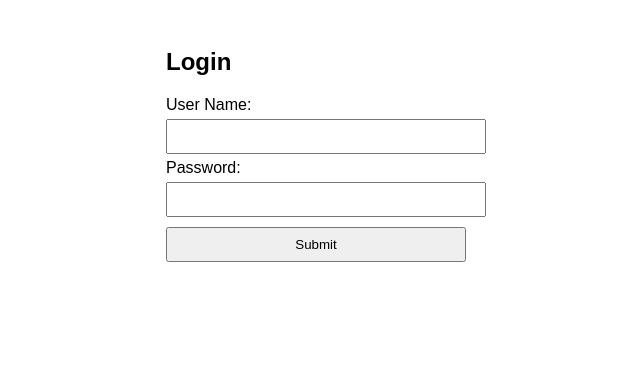
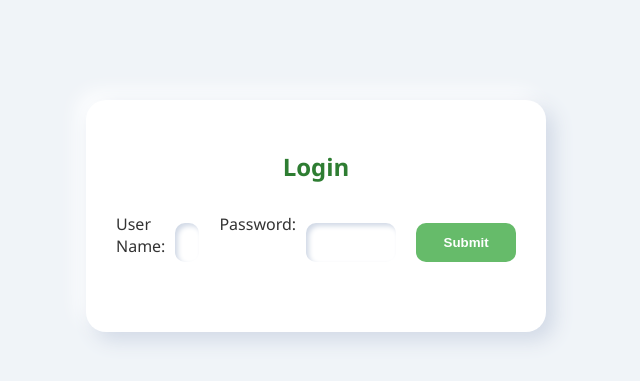
Before and after one commit to ntsya0901/Tugas_5, a PHP site: page /login.php in a window 1280 px wide. Shown: the top 381 px of the page, without its empty margins (324-964 px from the left). Run offline with PHP 8.4, Linux system fonts and the light colour scheme.

Commit message:
perubahan code

```diff
--- a/login.php
+++ b/login.php
@@ -1,6 +1,13 @@
 <?php
 session_start();
 require 'db.php';
+
+if (isset($_SESSION['user'])) {
+    header("Location: index.php");
+    exit;
+}
+
+$error = '';
 
 if ($_SERVER["REQUEST_METHOD"] == "POST") {
     $username = $_POST['username'];
@@ -13,11 +20,7 @@ if ($_SERVER["REQUEST_METHOD"] == "POST") {
 
     if ($result->num_rows === 1) {
         $userData = $result->fetch_assoc();
-
-        // Simpan semua info ke session
         $_SESSION['user'] = $userData['username'];
-
-
         header("Location: index.php");
         exit;
     } else {
@@ -26,17 +29,13 @@ if ($_SERVER["REQUEST_METHOD"] == "POST") {
 }
 ?>
 
-
 <!DOCTYPE html>
 <html>
-
 <head>
     <title>Login</title>
     <link rel="stylesheet" href="style.css">
 </head>
-
 <body>
-
 <div class="login-box">
     <h2>Login</h2>
     <?php if (!empty($error)) echo "<p style='color:red;'>$error</p>"; ?>
@@ -49,5 +48,4 @@ if ($_SERVER["REQUEST_METHOD"] == "POST") {
     </form>
 </div>
 </body>
-
 </html>
--- a/logout.php
+++ b/logout.php
@@ -2,3 +2,4 @@
 session_start();
 session_destroy();
 header("Location: login.php");
+exit;
--- a/process.php
+++ b/process.php
@@ -1,6 +1,7 @@
 <?php
 session_start();
 require 'db.php';
+
 if (!isset($_SESSION['user'])) {
     header("Location: login.php");
     exit;
@@ -14,6 +15,7 @@ if (isset($_POST['tambah'])) {
     $stmt->bind_param("ss", $task, $username);
     $stmt->execute();
 }
+
 if (isset($_GET['selesai'])) {
     $id = (int)$_GET['selesai'];
     $conn->query("UPDATE todos SET status='done' WHERE id=$id AND username='$username'");
@@ -24,5 +26,5 @@ if (isset($_GET['hapus'])) {
     $conn->query("DELETE FROM todos WHERE id=$id AND username='$username'");
 }
 
-
 header("Location: index.php");
+exit;
--- a/style.css
+++ b/style.css
@@ -1,17 +1,156 @@
+
 body {
-  font-family: Arial;
+  font-family: 'Segoe UI', Tahoma, Geneva, Verdana, sans-serif;
+  background: #f0f4f8;
+  color: #333;
+  margin: 0;
+  padding: 0;
+}
+
+.login-box {
+  width: 100%;
+  max-width: 400px;
+  margin: 100px auto;
+  background: #ffffff;
+  padding: 30px;
+  border-radius: 20px;
+  box-shadow: 8px 8px 20px #d1d9e6, -8px -8px 20px #ffffff;
+}
+
+.login-box h2 {
+  text-align: center;
+  margin-bottom: 20px;
+  color: #2e7d32;
+}
+
+.login-box input {
+  width: 100%;
+  padding: 12px;
+  margin: 10px 0;
+  border: none;
+  border-radius: 10px;
+  box-shadow: inset 3px 3px 5px #d1d9e6, inset -3px -3px 5px #ffffff;
+}
+
+.login-box input:focus {
+  outline: 2px solid #81c784;
+}
+
+.login-box button {
+  width: 100%;
+  padding: 12px;
+  margin: 10px 0;
+  border: none;
+  border-radius: 10px;
+  background-color: #66bb6a;
+  color: white;
+  font-weight: bold;
+  cursor: pointer;
+  transition: background-color 0.3s;
+}
+
+.login-box button:hover {
+  background-color: #4caf50;
+}
+
+header {
+  display: flex;
+  justify-content: space-between;
+  align-items: center;
+  background-color: #a5d6a7;
   padding: 20px;
+  border-radius: 0 0 20px 20px;
+  box-shadow: 0 4px 8px rgba(0, 128, 0, 0.1);
 }
-.login-box {
-  width: 300px;
-  margin: auto;
+
+header h1 {
+  margin: 0;
+  font-size: 24px;
+  color: #1b5e20;
 }
-input,
-button {
-  margin: 5px 0;
-  padding: 8px;
-  width: 100%;
+
+header img {
+  border-radius: 50%;
+  border: 2px solid #388e3c;
+  width: 60px;
+  height: 60px;
+  object-fit: cover;
 }
+
+header a {
+  background-color: #388e3c;
+  color: white;
+  padding: 10px 15px;
+  border-radius: 8px;
+  text-decoration: none;
+  transition: background-color 0.3s;
+}
+
+
+header a:hover {
+  background-color: #2e7d32;
+}
+
+form {
+  max-width: 600px;
+  margin: 30px auto;
+  display: flex;
+  gap: 10px;
+}
+
+
+input[type="text"] {
+  flex: 1;
+  padding: 12px;
+  border-radius: 10px;
+  border: none;
+  box-shadow: inset 3px 3px 5px #d1d9e6, inset -3px -3px 5px #ffffff;
+}
+
+button[type="submit"] {
+  background-color: #66bb6a;
+  color: white;
+  border: none;
+  padding: 12px 20px;
+  border-radius: 10px;
+  cursor: pointer;
+  transition: background-color 0.3s;
+}
+
+button[type="submit"]:hover {
+  background-color: #4caf50;
+}
+
+ul {
+  max-width: 600px;
+  margin: 20px auto;
+  padding: 0;
+  list-style: none;
+}
+
 ul li {
+  background-color: #e8f5e9;
   margin: 10px 0;
+  padding: 15px 20px;
+  border-radius: 12px;
+  display: flex;
+  justify-content: space-between;
+  align-items: center;
+  box-shadow: 2px 2px 5px #cfd8dc, -2px -2px 5px #ffffff;
 }
+
+li.done {
+  text-decoration: line-through;
+  color: #9e9e9e;
+}
+
+ul li a {
+  margin-left: 10px;
+  color: #1b5e20;
+  text-decoration: none;
+  font-size: 14px;
+}
+
+ul li a:hover {
+  text-decoration: underline;
+}
```
Also changed, not shown: index.php (+4 -8 lines). Lines whose indentation alone changed are shown as unchanged.
